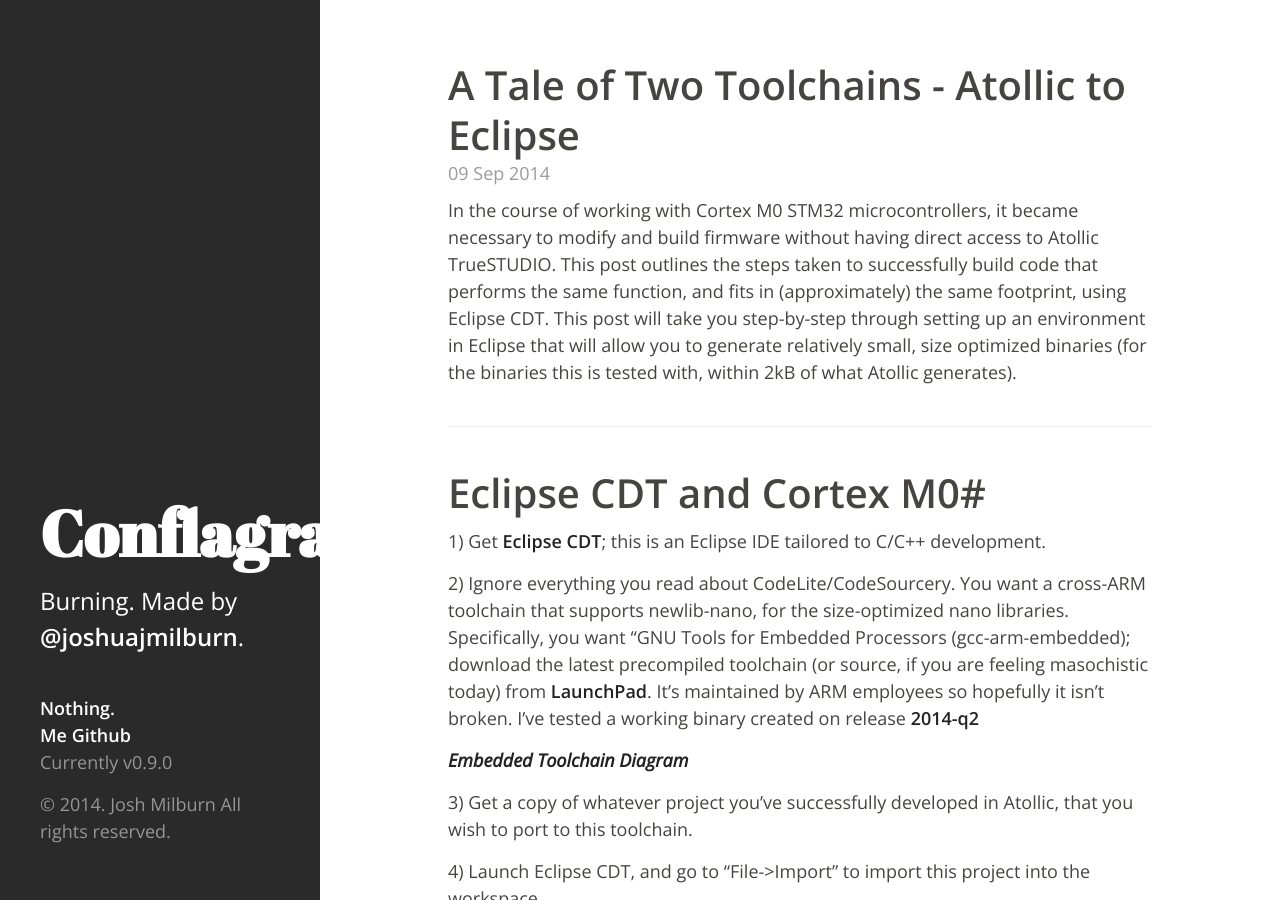
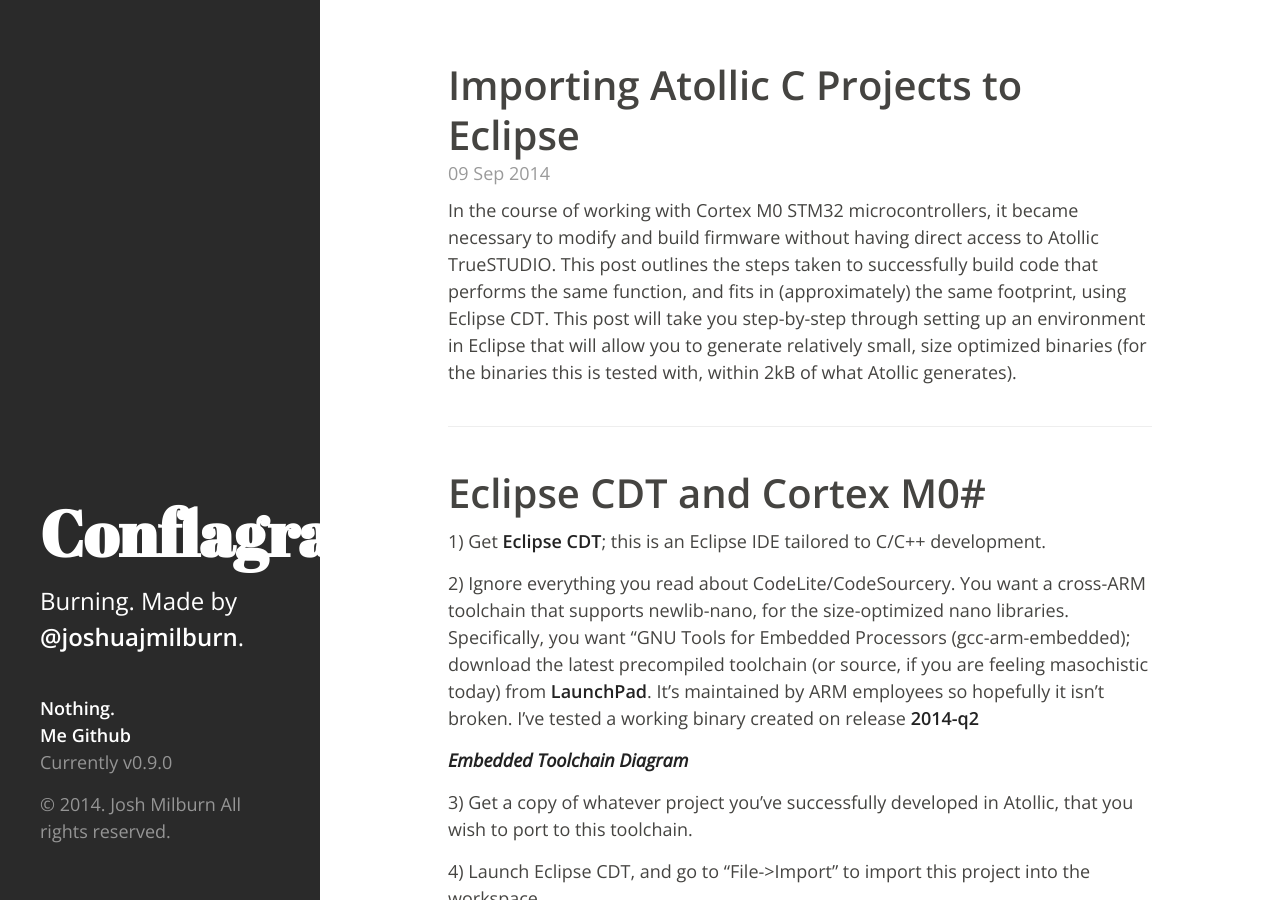
Before and after one commit to jjmilburn/jjmilburn.github.io, a Jekyll site: the page built from _posts/2014-09-09-atollic-to-eclipse.md, in a window 1280 px wide and 900 px high. Built offline with Jekyll 4.4.1, drawn with Linux system fonts in a browser that asks for light colours; Markdown is read by kramdown in place of the engine named in the settings.

Commit message:
added partial guide, need images

```diff
--- a/_posts/2014-09-09-atollic-to-eclipse.md
+++ b/_posts/2014-09-09-atollic-to-eclipse.md
@@ -1,6 +1,6 @@
 ---
 layout: post
-title: A Tale of Two Toolchains - Atollic to Eclipse
+title: Importing Atollic C Projects to Eclipse
 ---
 
 In the course of working with Cortex M0 STM32 microcontrollers, it became necessary to modify and build firmware without having direct access to Atollic TrueSTUDIO.  This post outlines the steps taken to successfully build code that performs the same function, and fits in (approximately) the same footprint, using Eclipse CDT.  This post will take you step-by-step through setting up an environment in Eclipse that will allow you to generate relatively small, size optimized binaries (for the binaries this is tested with, within 2kB of what Atollic generates).
```
